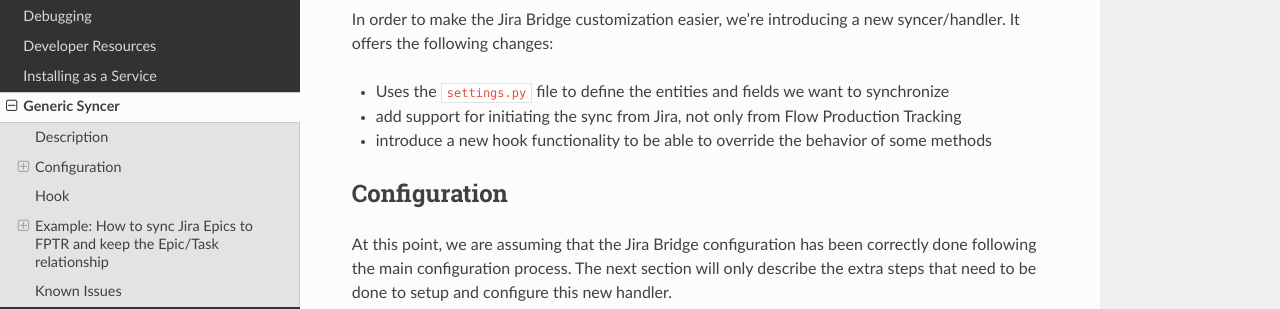
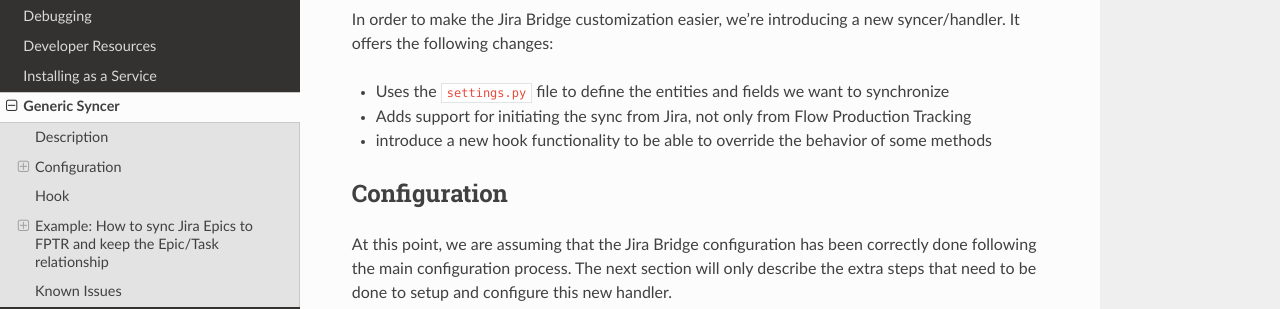
Before and after one commit to shotgunsoftware/sg-jira-bridge, a Sphinx documentation site: the page built from docs/generic_syncer.rst, in a window 1280 px wide and 900 px high. Shown: the part 208-517 px from the top of the window. Built offline with Sphinx 7.4.7 and the Read the Docs theme 3.1.0, drawn with Linux system fonts in a browser that asks for light colours.

Commit message:
Update docs/generic_syncer.rst
Co-authored-by: Martin Chesnay <104032692+mchesnay@users.noreply.github.com>

```diff
--- a/docs/generic_syncer.rst
+++ b/docs/generic_syncer.rst
@@ -8,7 +8,7 @@
 It offers the following changes:
 
 * Uses the ``settings.py`` file to define the entities and fields we want to synchronize
-* add support for initiating the sync from Jira, not only from Flow Production Tracking
+* Adds support for initiating the sync from Jira, not only from Flow Production Tracking
 * introduce a new hook functionality to be able to override the behavior of some methods
 
 Configuration
```
